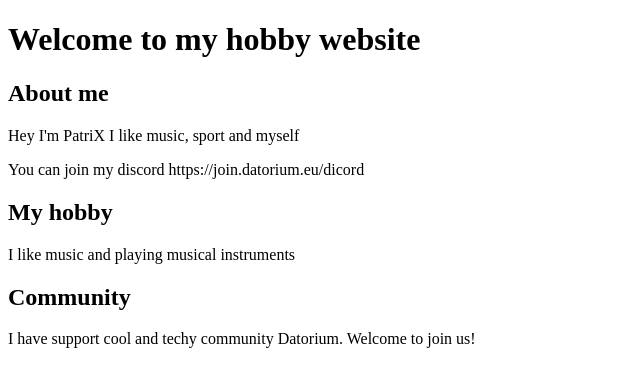
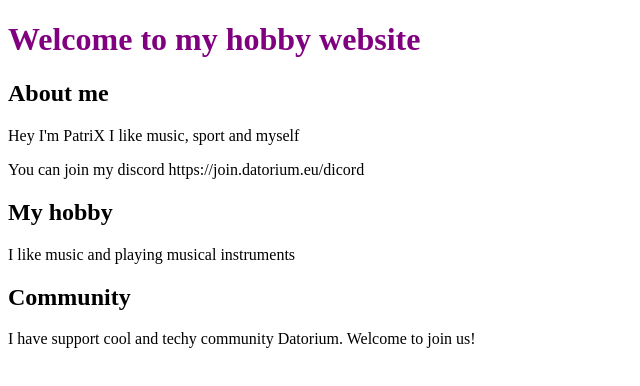
Before and after one commit to popstey/my-second-webpage, a plain HTML site: page index.html in a window 1280 px wide. Shown: the whole page, without its empty margins (0-640 px from the left). Drawn offline with Linux system fonts and the light colour scheme.

Commit message:
Update index.html

```diff
--- a/index.html
+++ b/index.html
@@ -11,7 +11,7 @@
 
 <body>
 
-<h1>Welcome to my hobby website</h1>
+<h1 style="color:purple;">Welcome to my hobby website</h1>
   <h2>About me</h2>
   <p>Hey I'm PatriX I like music, sport and myself</p>
   <p>You can join my discord https://join.datorium.eu/dicord</p>
```
